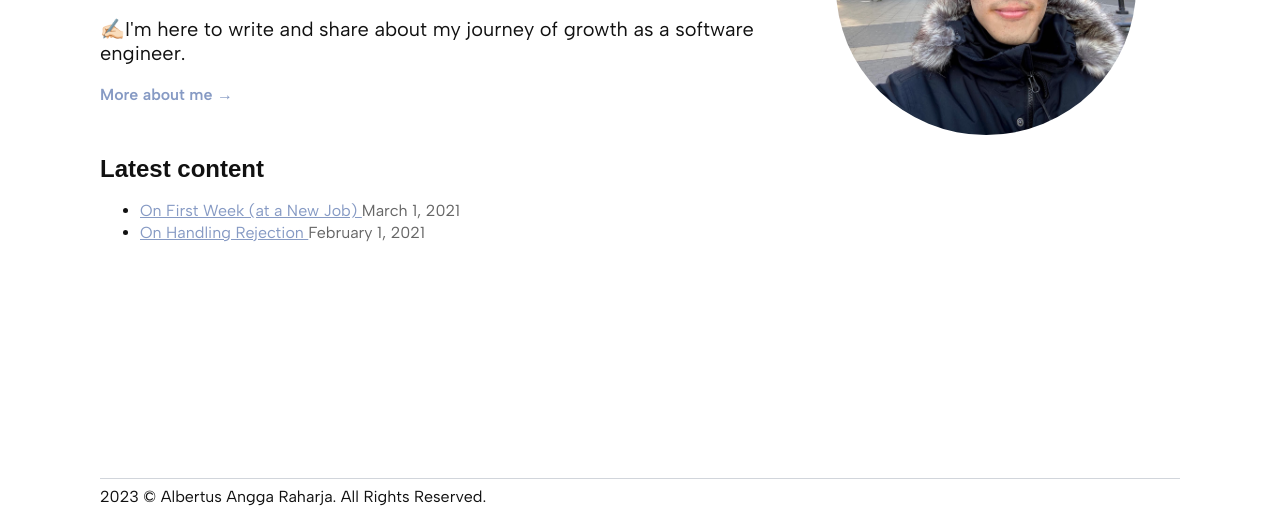
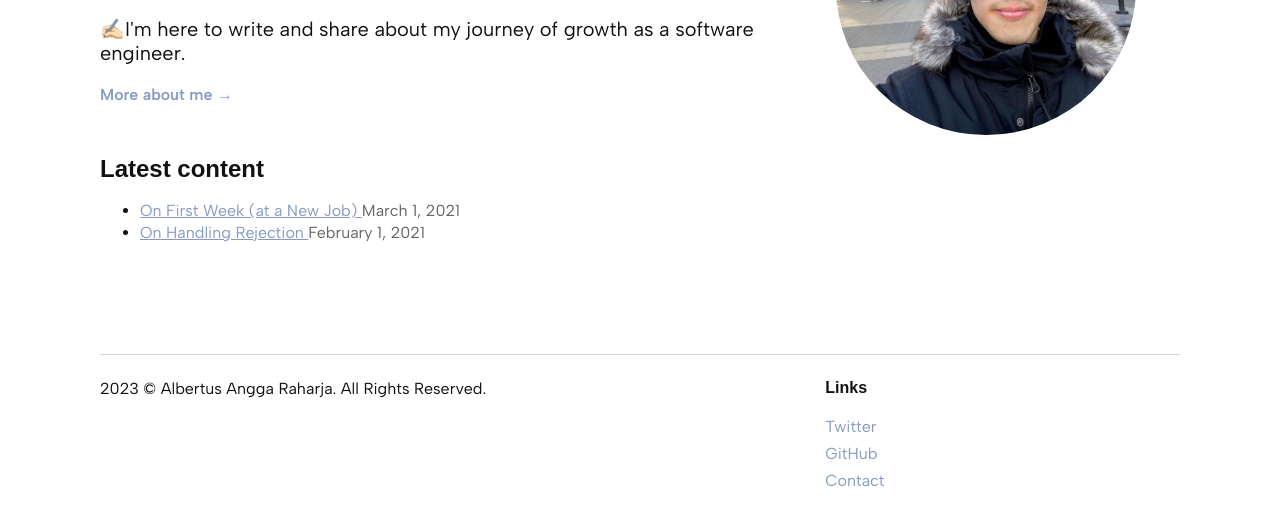
Before and after one commit to albertusdev/albertus.dev, an Astro site: page / in a window 1280 px wide. Shown: the part 278-800 px from the top of the page. Built offline with nearby package versions, Linux system fonts and the light colour scheme; Astro itself is replaced by a stand-in of ours; some packages are replaced by stand-ins of ours; a web font is replaced by a local one.

Commit message:
feat: add hyperlinks in footer (#3)

```diff
--- a/src/components/Footer.astro
+++ b/src/components/Footer.astro
@@ -1,10 +1,30 @@
 ---
+const links = [
+  {
+    title: "Twitter",
+    url: "https://twitter.com/@albertusdev",
+  },
+  {
+    title: "GitHub",
+    url: "https://github.com/albertusdev",
+  },
+  {
+    title: "Contact",
+    url: "mailto:hello@albertus.dev",
+  },
+];
 ---
 
 <footer>
   <hr />
   <div>
-    {new Date().getFullYear()} &copy; Albertus Angga Raharja. All Rights Reserved.
+    <div>
+      {new Date().getFullYear()} &copy; Albertus Angga Raharja. All Rights Reserved.
+    </div>
+    <div class="links">
+      <h4>Links</h4>
+      {links.map(({ title, url }) => <a href={url}>{title}</a>)}
+    </div>
   </div>
 </footer>
 
@@ -13,4 +33,19 @@
     width: 100%;
     padding: 1rem 0;
   }
+  footer > div {
+    display: grid;
+    grid-template-columns: 2fr 1fr;
+    grid-gap: 1rem;
+    padding: 1rem 0;
+  }
+  .links {
+    display: flex;
+    flex-direction: column;
+    gap: 0.5rem;
+  }
+  .links > h4 {
+    margin-top: 0rem;
+    margin-bottom: 0.75rem;
+  }
 </style>
```
